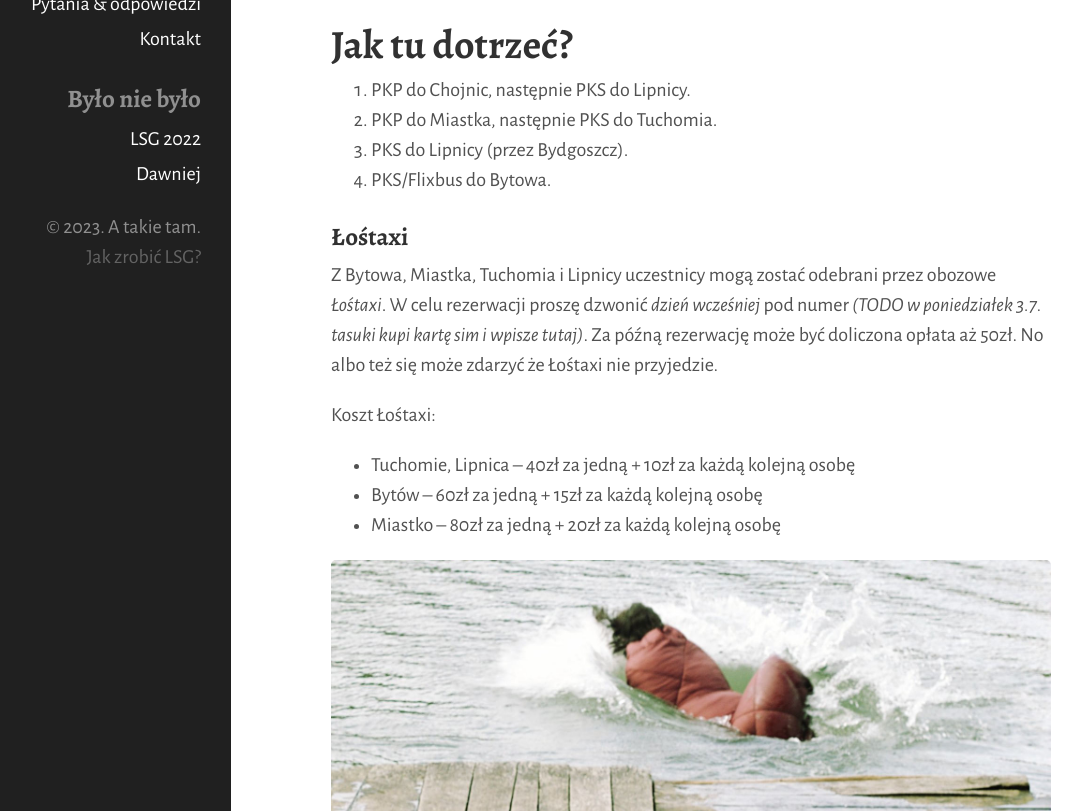
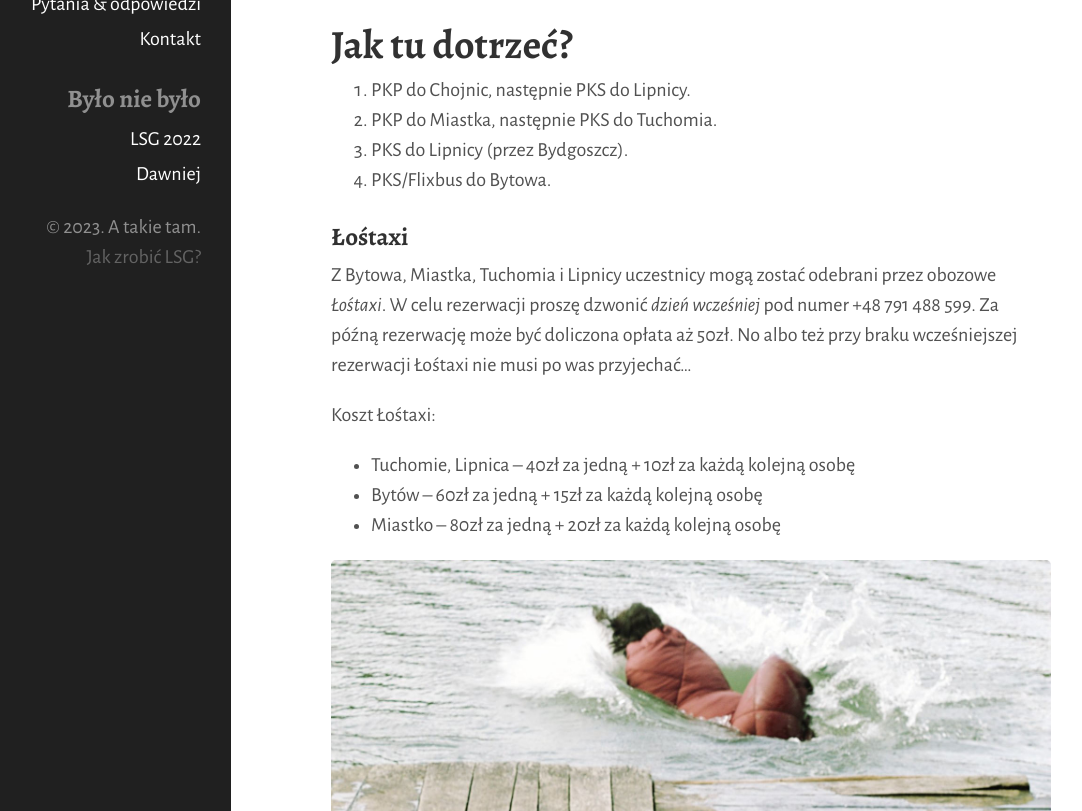
Before and after one commit to tasuki/lsg, a Jekyll site: the page built from mapa.md, in a window 1280 px wide, cut to the strip 674-1485 px from the top of the page. Shown: the whole strip, without its empty margins (129-1211 px from the left). Built offline with Jekyll 4.4.1, drawn with Linux system fonts in a browser that asks for light colours.

Commit message:
Łośtax

```diff
--- a/mapa.md
+++ b/mapa.md
@@ -21,7 +21,7 @@ Gliśno Wielkie 3
 
 ### Łośtaxi
 
-Z Bytowa, Miastka, Tuchomia i Lipnicy uczestnicy mogą zostać odebrani przez obozowe *Łośtaxi*. W celu rezerwacji proszę dzwonić *dzień wcześniej* pod numer *(TODO w poniedziałek 3.7. tasuki kupi kartę sim i wpisze tutaj)*. Za późną rezerwację może być doliczona opłata aż 50zł. No albo też się może zdarzyć że Łośtaxi nie przyjedzie.
+Z Bytowa, Miastka, Tuchomia i Lipnicy uczestnicy mogą zostać odebrani przez obozowe *Łośtaxi*. W celu rezerwacji proszę dzwonić *dzień wcześniej* pod numer +48 791 488 599. Za późną rezerwację może być doliczona opłata aż 50zł. No albo też przy braku wcześniejszej rezerwacji Łośtaxi nie musi po was przyjechać...
 
 Koszt Łośtaxi:
 
```
